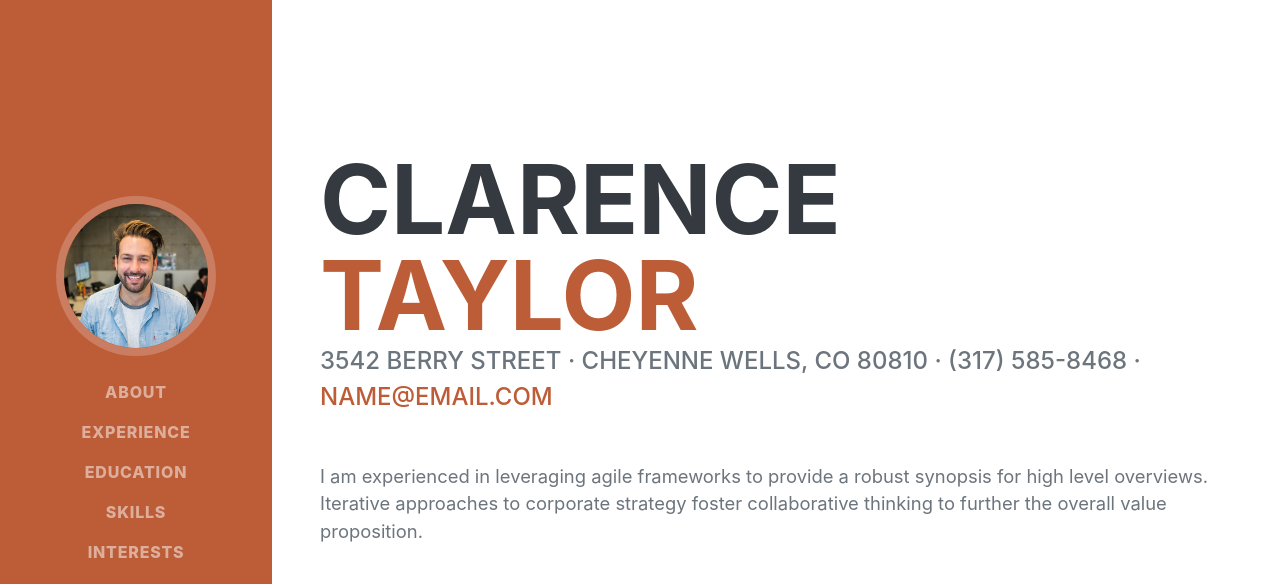
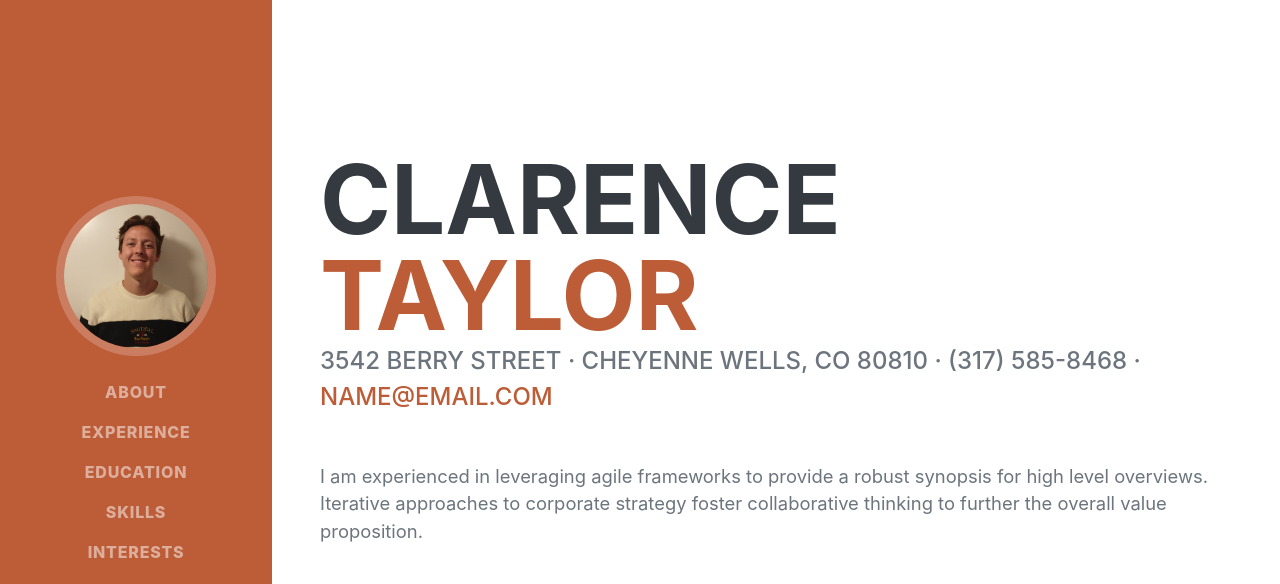
Before and after one commit to AskeJL/AskeJL.github.io, a plain HTML site: page index.html in a window 1280 px wide. Shown: the top 584 px of the page. Drawn offline with nearby package versions, Linux system fonts and the light colour scheme; a web font is replaced by a local one.

Commit message:
Changed pic

```diff
--- a/index.html
+++ b/index.html
@@ -20,7 +20,7 @@
         <nav class="navbar navbar-expand-lg navbar-dark bg-primary fixed-top" id="sideNav">
             <a class="navbar-brand js-scroll-trigger" href="#page-top">
                 <span class="d-block d-lg-none">Clarence Taylor</span>
-                <span class="d-none d-lg-block"><img class="img-fluid img-profile rounded-circle mx-auto mb-2" src="assets/img/profile.jpg" alt="" /></span>
+                <span class="d-none d-lg-block"><img class="img-fluid img-profile rounded-circle mx-auto mb-2" src="assets/img/profile_pic.jpg" alt="" /></span>
             </a>
             <button class="navbar-toggler" type="button" data-toggle="collapse" data-target="#navbarSupportedContent" aria-controls="navbarSupportedContent" aria-expanded="false" aria-label="Toggle navigation"><span class="navbar-toggler-icon"></span></button>
             <div class="collapse navbar-collapse" id="navbarSupportedContent">
```
Also changed, not shown: assets/img/profile.jpg (deleted), assets/img/profile_pic.jpg (added).
